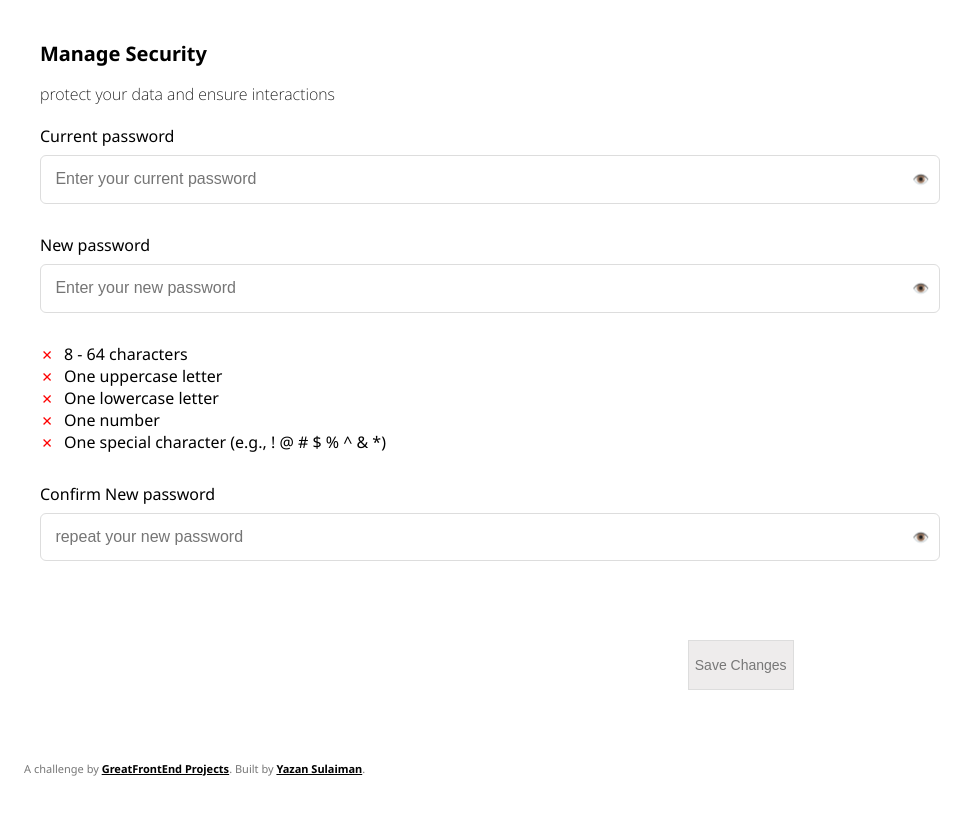
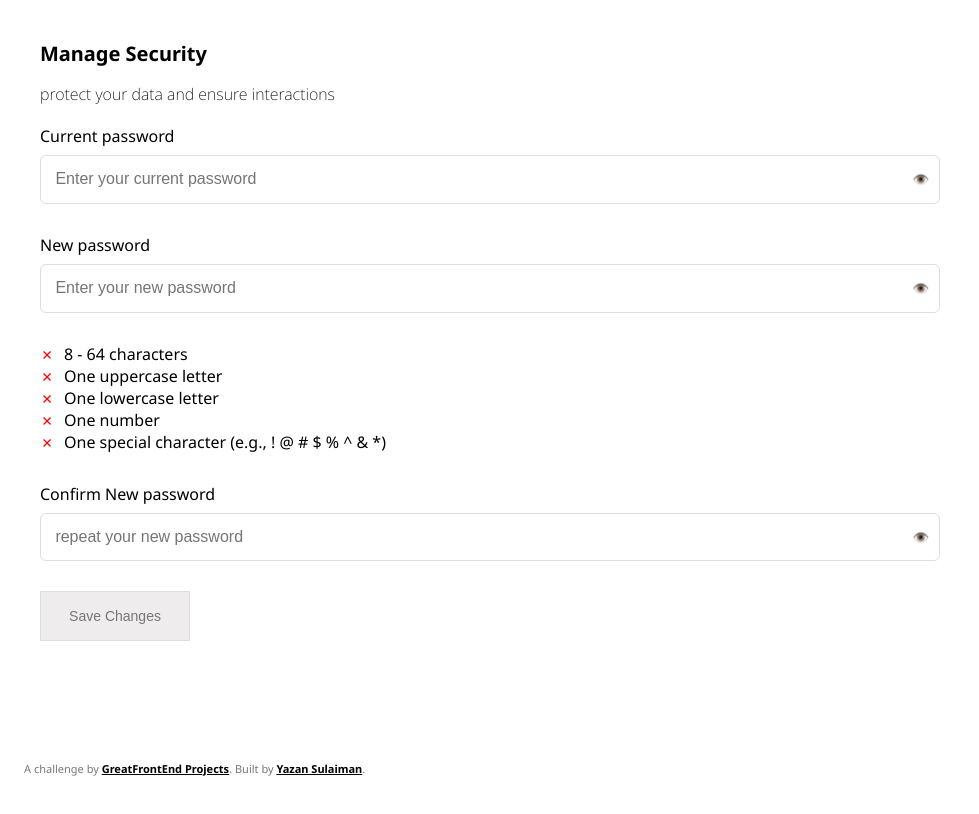
Before and after one commit to yazan-sul/Password-Section-project, a plain HTML site: page password-section/index.html in a window 1280 px wide. Shown: the whole page, without its empty margins (0-979 px from the left). Drawn offline with Linux system fonts and the light colour scheme.

Commit message:
unchage the button position

```diff
--- a/password-section/css/style.css
+++ b/password-section/css/style.css
@@ -64,9 +64,7 @@ input{
   min-height: 50px;
   background-color: #eeecec;
   cursor: pointer;
-  position: absolute;
-  top: 80%;
-  right: 38%;
+
 }
 .button:hover {
   color: #5e5d5d;
```
